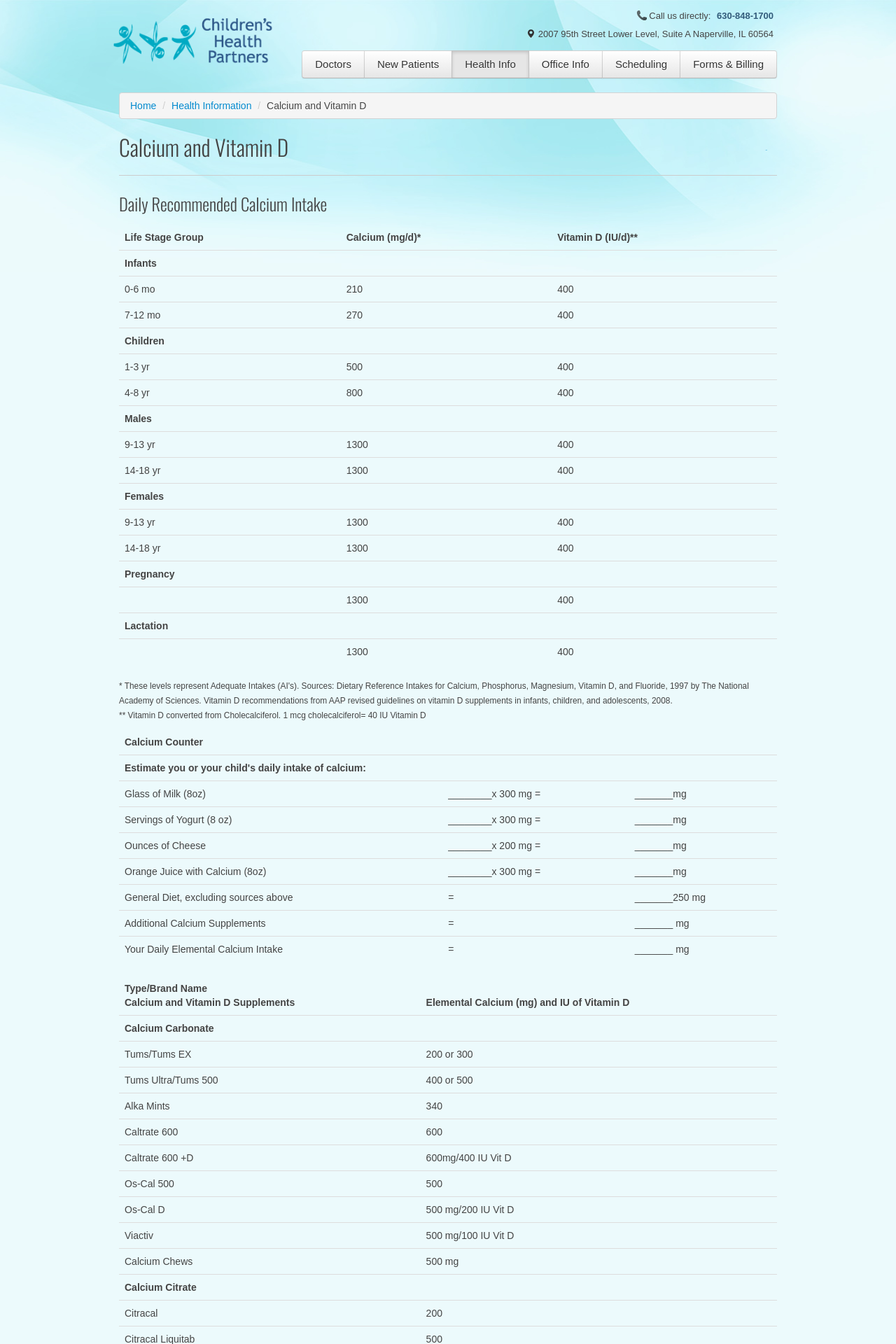
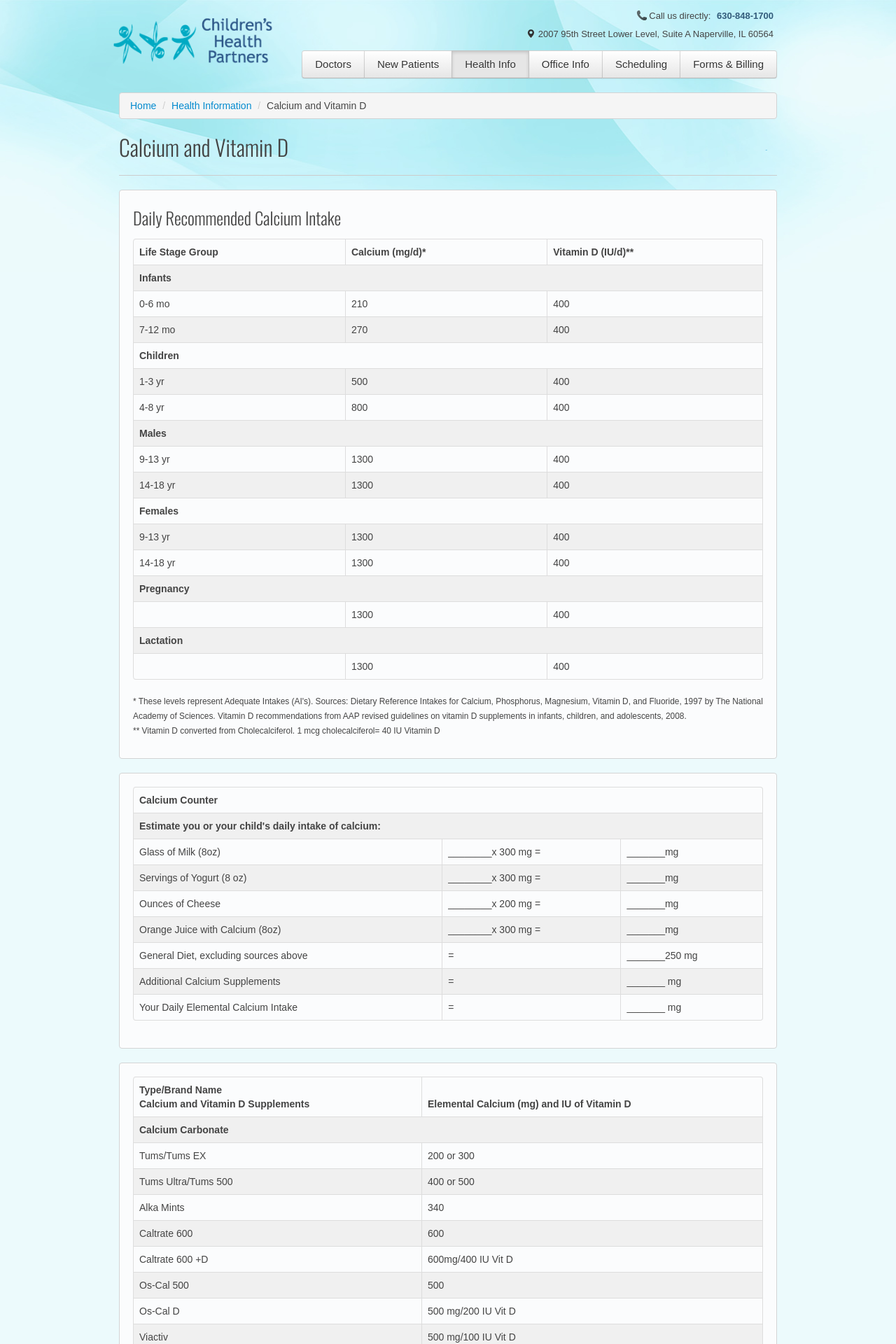
Before and after one commit to adamscherer/sample, a Jekyll site: the page built from health_info/calcium-and-vitamin-d.html, in a window 1280 px wide. Shown: the top 1920 px of the page at 70% size. Built offline with Jekyll 4.4.1, drawn with Linux system fonts in a browser that asks for light colours; some web fonts are replaced; comment, search, counter and statistics services are not loaded.

```diff
--- a/health-information.html
+++ b/health-information.html
@@ -82,7 +82,7 @@
 			              <li><a href="/illness_info/gastro-esophageal-reflux-gerd-in-infants.html">Gastroesophageal Reflux (GERD) in Infants</a></li>
 			              <li><a href="/illness_info/hand-foot-and-mouth-disease-coxsackie-virus.html">Hand, Foot, and Mouth Disease (Coxsackie Virus)</a></li>
 			              <li><a href="/illness_info/head-injuries-and-falls.html">Head Injuries and Falls</a></li>
-			              <li><a href="/illness_info/influenza-flu-including-h1n1-swine-flu.html">Influenza ("Flu") -- including H1N1 "Swine" Flu</a></li>
+			              <li><a href="/illness_info/influenza-flu.html">Influenza ("Flu")</a></li>
 			              <li><a href="/illness_info/thrush.html">Thrush</a></li>
 			              <li><a href="/illness_info/vomiting-and-diarrhea.html">Vomiting and Diarrhea</a></li>
 			            </ul>
--- a/health_info/calcium-and-vitamin-d.html
+++ b/health_info/calcium-and-vitamin-d.html
@@ -24,8 +24,9 @@
 		<h2>Calcium and Vitamin D</h2>
 		<hr />
 		<div class="content">
-			<p><h3>Daily Recommended Calcium Intake</h3>
-      <table summary="Daily Recommended Calcium Intake" class="table">
+	   <div class="well">
+	  <h3>Daily Recommended Calcium Intake</h3>
+      <table summary="Daily Recommended Calcium Intake" class="table table-bordered table-striped">
         <thead>
           <tr>
             <th>Life Stage Group</th>
@@ -108,9 +109,10 @@
         <small>* These levels represent Adequate Intakes (AI's).  Sources: Dietary Reference Intakes for Calcium, Phosphorus, Magnesium, Vitamin D, and Fluoride, 1997 by The National Academy of Sciences.  Vitamin D recommendations from AAP revised guidelines on vitamin D supplements in infants, children, and adolescents, 2008. </small><br/>
         <small>** Vitamin D converted from Cholecalciferol.  1 mcg cholecalciferol= 40 IU Vitamin D</small>
       </p>
+	  </div>
 
-
-      <table summary="Calcium counter" class="table">
+      <div class="well">
+      <table summary="Calcium counter" class="table table-bordered table-striped">
         <thead>
           <tr>
             <th colspan="3">Calcium Counter</th>
@@ -157,8 +159,10 @@
           </tr>
         </tbody>
       </table>
+      </div>
 
-      <table summary="Calciumn guide" class="table">
+	  <div class="well">
+      <table summary="Calciumn guide" class="table table-bordered table-striped">
         <thead>
           <tr>
             <th>Type/Brand Name<br/> Calcium and Vitamin D Supplements</th>
@@ -222,8 +226,10 @@
           </tr>
         </tbody>
       </table>
+      </div>
 
-      <table summary="Calcium food guide" class="table">
+      <div class="well">
+      <table summary="Calcium food guide" class="table table-bordered table-striped">
         <thead>
           <tr>
             <th>Serving Size</th>
@@ -348,7 +354,8 @@
             <td>119</td>
           </tr>
         </tbody>
-      </table></p>
+      </table>
+	  </div>
 		</div>
 	</section>
 </div>
```
Also changed, not shown: health_info/iron-is-important.html (+5 -4 lines).
